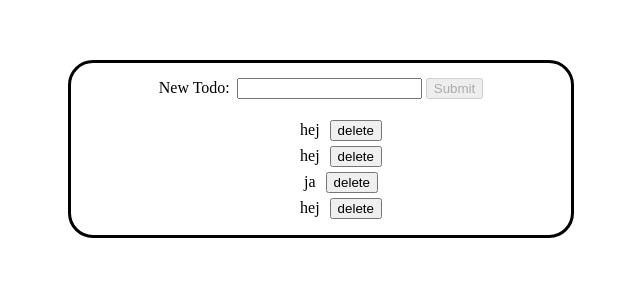
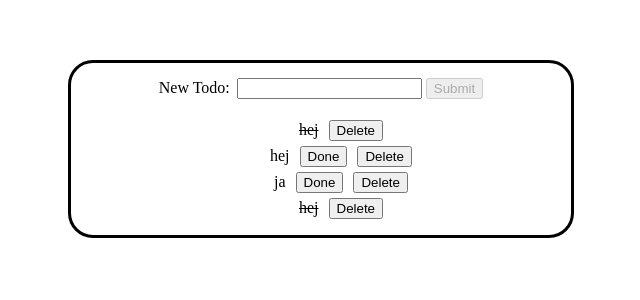
Before and after one commit to avogis/ToDoApp, a Django app: page /todo/ in a window 1280 px wide. Shown: the top 300 px of the page, without its empty margins (319-959 px from the left). Run offline with Django 3.2, Linux system fonts and the light colour scheme; data comes from the database, SQL or seed files in the repository; both versions use the stored data as it was after the commit; some libraries are stand-ins or nearby versions.

Commit message:
todo can now be completed

```diff
--- a/static/scripts/main.css
+++ b/static/scripts/main.css
@@ -20,6 +20,14 @@ li button {
     padding-top: 5px;
 }
 
-label{
+label {
     margin-right: 7px;
 }
+
+.True {
+    text-decoration: line-through;
+}
+
+.done_button.True {
+    display: none;
+}
--- a/static/scripts/main.js
+++ b/static/scripts/main.js
@@ -1,5 +1,4 @@
 $(function() {
-
 
     $('#id_todo').on('keyup', function(event){
         if ($(this).val().length !== 0){
@@ -21,7 +20,7 @@ $(function() {
             type : "POST",
             data : { the_post : id },
             success : function(json) {
-                $('li.todo_item[data-item-id='+id+']').remove()
+                $('li.todo_item[data-item-id='+id+']').remove();
             },
             error : function(xhr,errmsg,err) {
                 $('#results').html("<div>An error!!!: "+errmsg+"</div>");
@@ -30,6 +29,27 @@ $(function() {
         });
     };
 
+
+    $(document).on('click', '.done_button', function(event){
+        event.preventDefault();
+        done_todo($(this).attr('data-item-id'));
+    });
+
+    function done_todo(id){
+        $.ajax({
+            url : "done_todo/",
+            type : "POST",
+            data : { the_post : id },
+            success : function(json) {
+                $('li.todo_item[data-item-id='+id+']').addClass('True').removeClass('False');
+                $('button.done_button[data-item-id='+id+']').hide();
+            },
+            error : function(xhr,errmsg,err) {
+                $('#results').html("<div>An error!!!: "+errmsg+"</div>");
+                console.log(xhr.status + ": " + xhr.responseText);
+            }
+        });
+    };
 
     $('#new_todo_form').on('submit', function(event){
         event.preventDefault();
@@ -44,7 +64,9 @@ $(function() {
             data : { the_post : $('#id_todo').val() },
             success : function(json) {
                 $('#id_todo').val('');
-                $("#todos").prepend("<li data-item-id="+json.todo_id+" class=todo_item >"+json.todo_text+"<button data-item-id="+json.todo_id+" class=delete_button>delete</button></li>");
+                $("#todos").prepend("<li data-item-id="+json.todo_id+" class=todo_item >"+json.todo_text+
+                "<button data-item-id="+json.todo_id+" class=done_button>Done</button>"+
+                "<button data-item-id="+json.todo_id+" class=delete_button>Delete</button></li>");
             },
             error : function(xhr,errmsg,err) {
                 $('#results').html("<div>An error!!!: "+errmsg+"</div>");
--- a/todo/models.py
+++ b/todo/models.py
@@ -3,5 +3,11 @@ from __future__ import unicode_literals
 from django.db import models
 
 
+class Project(models.Model):
+    project_text = models.CharField(max_length=200)
+
+
 class Todo(models.Model):
     todo_text = models.CharField(max_length=200)
+    complete = models.BooleanField(default=False)
+    project = models.ForeignKey(Project, on_delete=models.CASCADE, default=1)
--- a/todo/templates/index.html
+++ b/todo/templates/index.html
@@ -19,7 +19,7 @@
     <ul id="todos">
     {% if todo_list %}
         {% for todo in todo_list %}
-            <li data-item-id="{{todo.id}}" class="todo_item" >{{ todo.todo_text }}<button data-item-id="{{todo.id}}" class="delete_button">delete</button></li>
+            <li data-item-id="{{todo.id}}" class="todo_item {{todo.complete}}">{{ todo.todo_text }}<button data-item-id="{{todo.id}}" class="done_button {{todo.complete}}">Done</button><button data-item-id="{{todo.id}}" class="delete_button">Delete</button></li>
         {% endfor %}
     {% endif %}
     </ul>
--- a/todo/urls.py
+++ b/todo/urls.py
@@ -7,6 +7,7 @@ urlpatterns = [
     url(r'^$', views.index, name='index'),
     url(r'^add_new_todo/$', views.add_new_todo, name='add_new_todo'),
     url(r'^delete_todo/$', views.delete_todo, name='delete_todo'),
+    url(r'^done_todo/$', views.done_todo, name='done_todo'),
     url(r'^static/(?P<path>.*)$', 'django.views.static.serve',
         {'document_root': settings.STATIC_ROOT, 'show_indexes': True}),
 ]
--- a/todo/views.py
+++ b/todo/views.py
@@ -51,3 +51,22 @@ def delete_todo(request):
             json.dumps({"nothing to see": "this isn't happening"}),
             content_type="application/json"
         )
+
+
+def done_todo(request):
+    print("here??")
+    if request.method == 'POST':
+        respone_data = {}
+        post = request.POST
+        todo = Todo.objects.get(id=post['the_post'])
+        todo.complete = True
+        todo.save()
+        return HttpResponse(
+            json.dumps(respone_data),
+            content_type="application/json"
+        )
+    else:
+        return HttpResponse(
+            json.dumps({"nothing to see": "this isn't happening"}),
+            content_type="application/json"
+        )
```
Also changed, not shown: db.sqlite3, todo/migrations/0002_auto_20160618_0559.py (added).
